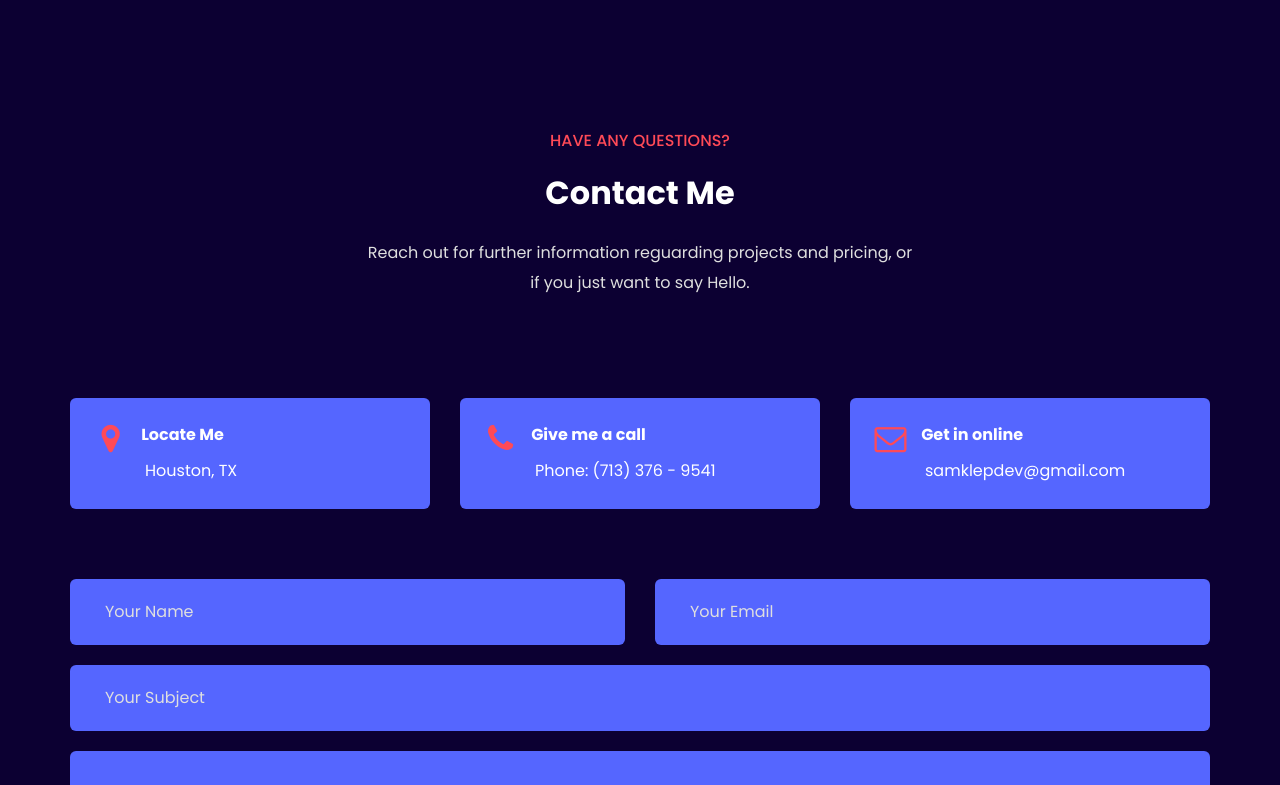
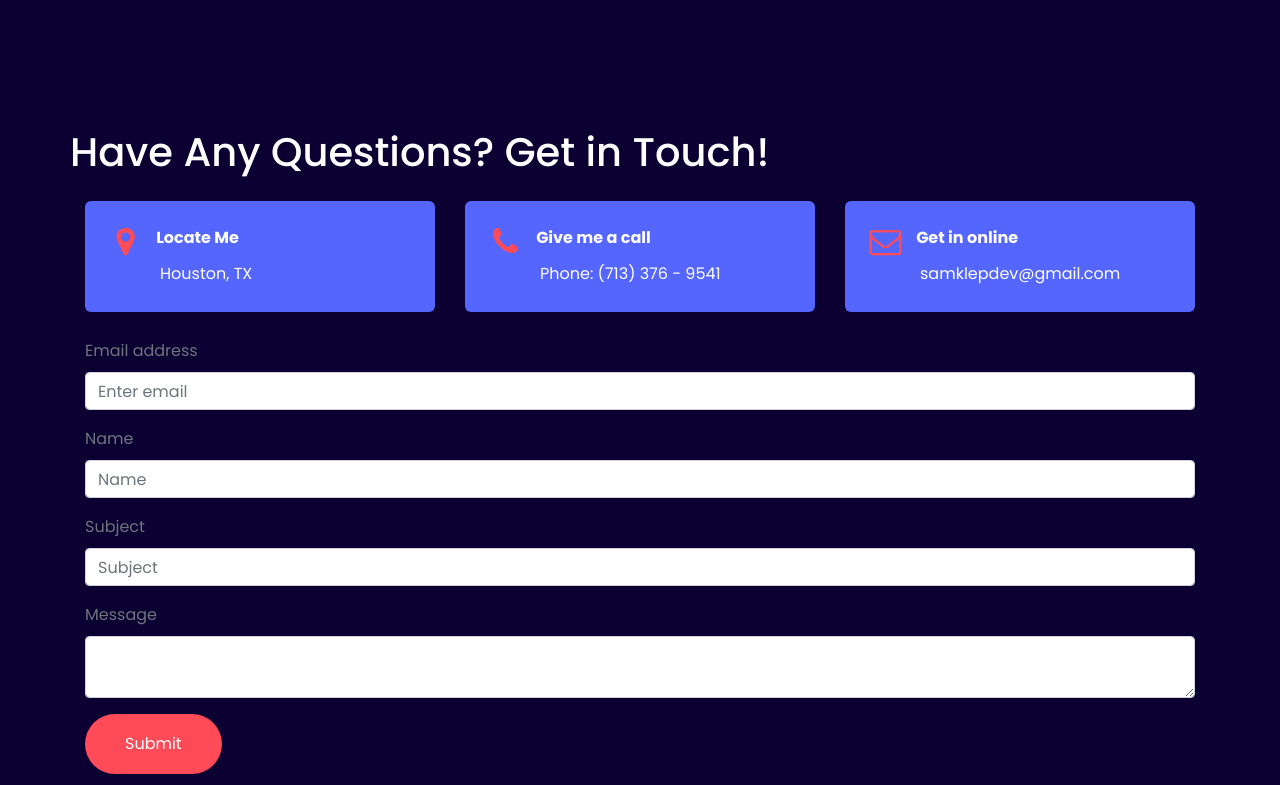
Before and after one commit to SamKlep/react-portfolio, a React (Create React App) app: page / in a window 1280 px wide. Shown: the part 4505-5290 px from the top of the page. Built offline with nearby package versions, Linux system fonts and the light colour scheme; the HTML template or start-up script is replaced by a standard one.

Commit message:
Added emailJS to be able to receive the form data as email

```diff
--- a/package.json
+++ b/package.json
@@ -6,6 +6,8 @@
     "@testing-library/jest-dom": "^4.2.4",
     "@testing-library/react": "^9.4.1",
     "@testing-library/user-event": "^7.2.1",
+    "emailjs": "^3.2.1",
+    "emailjs-com": "^2.6.3",
     "isotope-layout": "^3.0.6",
     "jquery": "^3.4.1",
     "prop-types": "^15.7.2",
@@ -16,7 +18,8 @@
     "react-modal-video": "^1.2.3",
     "react-router-dom": "^5.1.2",
     "react-scripts": "3.4.0",
-    "react-slick": "^0.25.2"
+    "react-slick": "^0.25.2",
+    "reactstrap": "^8.5.1"
   },
   "scripts": {
     "start": "react-scripts start",
--- /dev/null
+++ b/src/components/ContactEmail.js
@@ -0,0 +1,131 @@
+import React, { Component, Fragment } from 'react'
+import * as emailjs from 'emailjs-com'
+// import Layout from '../components/layout'
+import { Button, FormFeedback, Form, FormGroup, Label, Input } from 'reactstrap'
+class ContactForm extends Component {
+  state = {
+    name: '',
+    email: '',
+    subject: '',
+    message: '',
+  }
+handleSubmit(e) {
+    e.preventDefault()
+    const { name, email, subject, message } = this.state
+    let templateParams = {
+      from_name: email,
+      to_name: 'samklepdev@gmail.com',
+      subject: subject,
+      message_html: message,
+     }
+     emailjs.send(
+      'gmail',
+      'template_j4CZ8YuM',
+       templateParams,
+      'user_55YYmU3urijwaiV2s1l3i'
+     )
+     this.resetForm()
+ }
+resetForm() {
+    this.setState({
+      name: '',
+      email: '',
+      subject: '',
+      message: '',
+    })
+  }
+handleChange = (param, e) => {
+    this.setState({ [param]: e.target.value })
+  }
+render() {
+    return (
+
+        <Fragment>
+             <div className='container'>
+          <h1 className="p-heading1">Have Any Questions? Get in Touch!</h1>
+          <div className='container'>
+        <div className='row'>
+          <div className='col-lg-4'>
+            <div className='address wow fadeInLeft' data-wow-delay='0.2s'>
+              <a href='https://www.google.com/maps/place/Houston,+TX/@29.8159897,-95.9630907,9z/data=!3m1!4b1!4m5!3m4!1s0x8640b8b4488d8501:0xca0d02def365053b!8m2!3d29.7604267!4d-95.3698028?hl=en' target='_blank' rel="noopener noreferrer">
+                <i className='fa-fw fa fa-map-marker' />
+                <span>Locate Me</span>
+                <p>Houston, TX</p>
+              </a>
+            </div>
+          </div>
+          <div className='col-lg-4 wow fadeInUp' data-wow-delay='0.2s'>
+            <div className='address'>
+              <a href='tel:7133769541' target='_blank' rel="noopener noreferrer">
+                <i className='fa-fw fa fa-phone' />
+                <span>Give me a call</span>
+                <p>Phone: (713) 376 - 9541</p>
+              </a>
+            </div>
+          </div>
+          <div className='col-lg-4 wow fadeInRight' data-wow-delay='0.2s'>
+            <div className='address'>
+              <a href='mailto:samklepdev@gmail.com' target='_blank' rel="noopener noreferrer">
+                <i className='fa-fw fa fa-envelope-o' />
+                <span>Get in online</span>
+                <p>samklepdev@gmail.com</p>
+              </a>
+            </div>
+          </div>
+          </div>
+          <br />
+          <Form onSubmit={this.handleSubmit.bind(this)}>
+            <FormGroup controlId="formBasicEmail">
+              <Label className="text-muted">Email address</Label>
+              <Input
+                type="email"
+                name="email"
+                value={this.state.email}
+                className="text-primary"
+                onChange={this.handleChange.bind(this, 'email')}
+                placeholder="Enter email"
+              />
+            </FormGroup>
+<FormGroup controlId="formBasicName">
+              <Label className="text-muted">Name</Label>
+              <Input
+                type="text"
+                name="name"
+                value={this.state.name}
+                className="text-primary"
+                onChange={this.handleChange.bind(this, 'name')}
+                placeholder="Name"
+              />
+            </FormGroup>
+<FormGroup controlId="formBasicSubject">
+              <Label className="text-muted">Subject</Label>
+              <Input
+                type="text"
+                name="subject"
+                className="text-primary"
+                value={this.state.subject}
+                onChange={this.handleChange.bind(this, 'subject')}
+                placeholder="Subject"
+              />
+            </FormGroup>
+<FormGroup controlId="formBasicMessage">
+              <Label className="text-muted">Message</Label>
+              <Input
+                type="textarea"
+                name="message"
+                className="text-primary"
+                value={this.state.message}
+                onChange={this.handleChange.bind(this, 'message')}
+              />
+            </FormGroup>
+<Button variant="primary" type="submit">
+              Submit
+            </Button>
+          </Form>
+          </div>
+          </div>
+        </Fragment>
+    )
+  }
+}
+export default ContactForm
--- a/src/pages/home.js
+++ b/src/pages/home.js
@@ -7,7 +7,7 @@ import Skills from '../components/skills';
 // import Counter from '../components/counter';
 // import Testimonials from '../components/testimonials';
 // import Partner from '../components/partner';
-import Contact from '../components/contact';
+import ContactEmail from '../components/ContactEmail';
 import Portfolio from '../components/portfolio';
 
 const Home = () => {
@@ -22,7 +22,7 @@ const Home = () => {
       <Testimonials /> */}
       {/* <Partner /> */}
       <Portfolio />
-      <Contact />
+      <ContactEmail />
     </Fragment>
   );
 };
```
Also changed, not shown: 1 other file (tests, documents, lock files or other folders).
